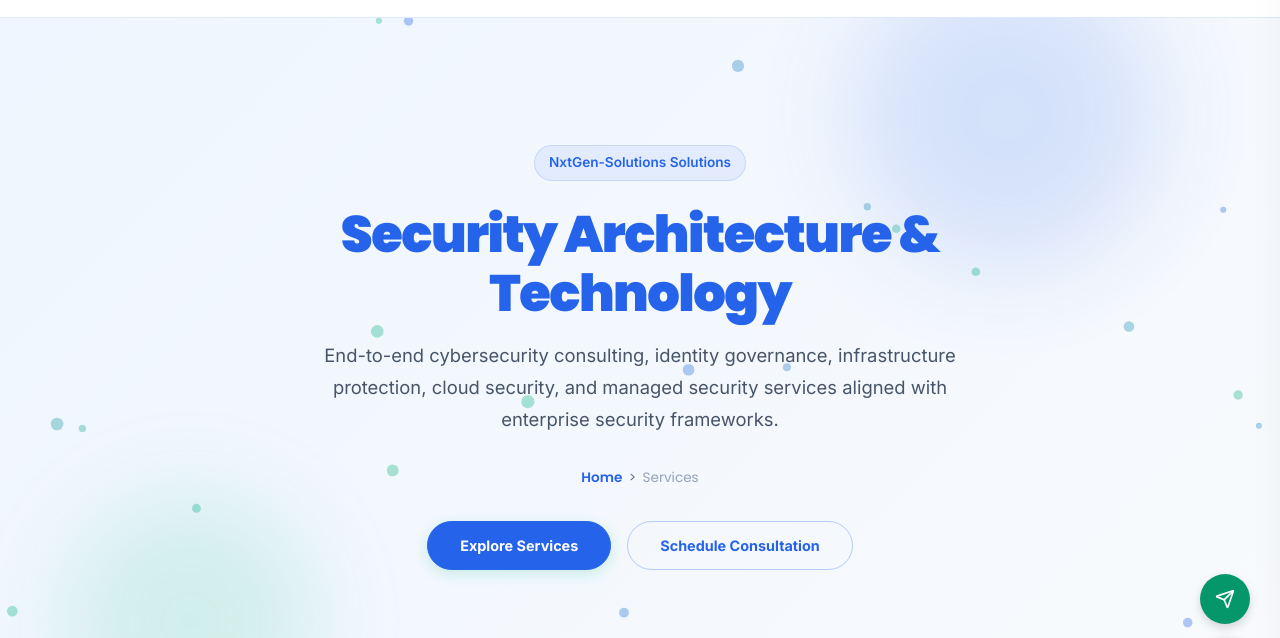
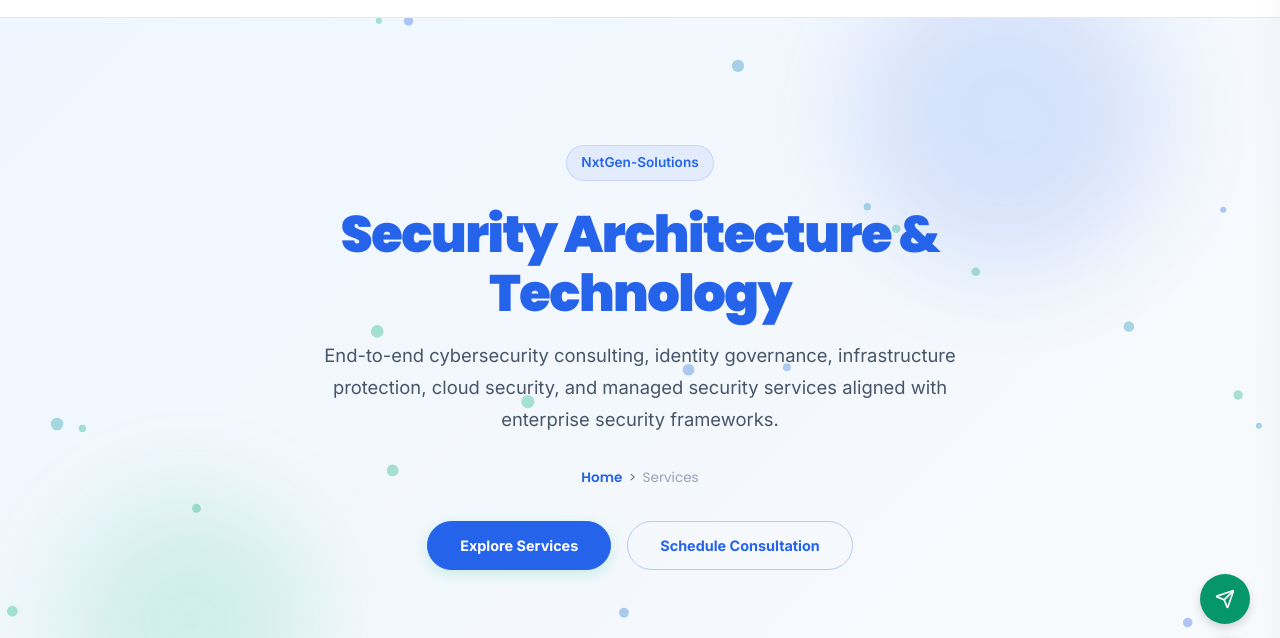
Before and after one commit to Abishekmanickavasagam/nxtgen-solutions-website, a website: page public/services.html in a window 1280 px wide. Shown: the part 81-719 px from the top of the page. Drawn offline with nearby package versions, Linux system fonts and the light colour scheme.

Commit message:
Remove IAM from homepage subtitle and fix duplicate solutions in services badge

```diff
--- a/public/services.html
+++ b/public/services.html
@@ -587,7 +587,7 @@
 
   <div class="container" style="text-align: center; max-width: 800px; margin: 0 auto; position: relative; z-index: 2;">
     <div class="about-hero-content fade-in">
-      <span class="subtitle-badge">NxtGen-Solutions Solutions</span>
+      <span class="subtitle-badge">NxtGen-Solutions</span>
       <h1 style="font-size: 3.2rem;">Security Architecture &amp; Technology</h1>
       <p style="font-size: 1.15rem; color: var(--text-muted); line-height: 1.75; margin-bottom: 2rem; max-width: 700px; margin-left: auto; margin-right: auto;">
         End-to-end cybersecurity consulting, identity governance, infrastructure protection, cloud security, and managed security services aligned with enterprise security frameworks.
```
Also changed, not shown: public/index.html (+1 -1 lines), LOGO/NXTGEN LOGO Final.png (added).
